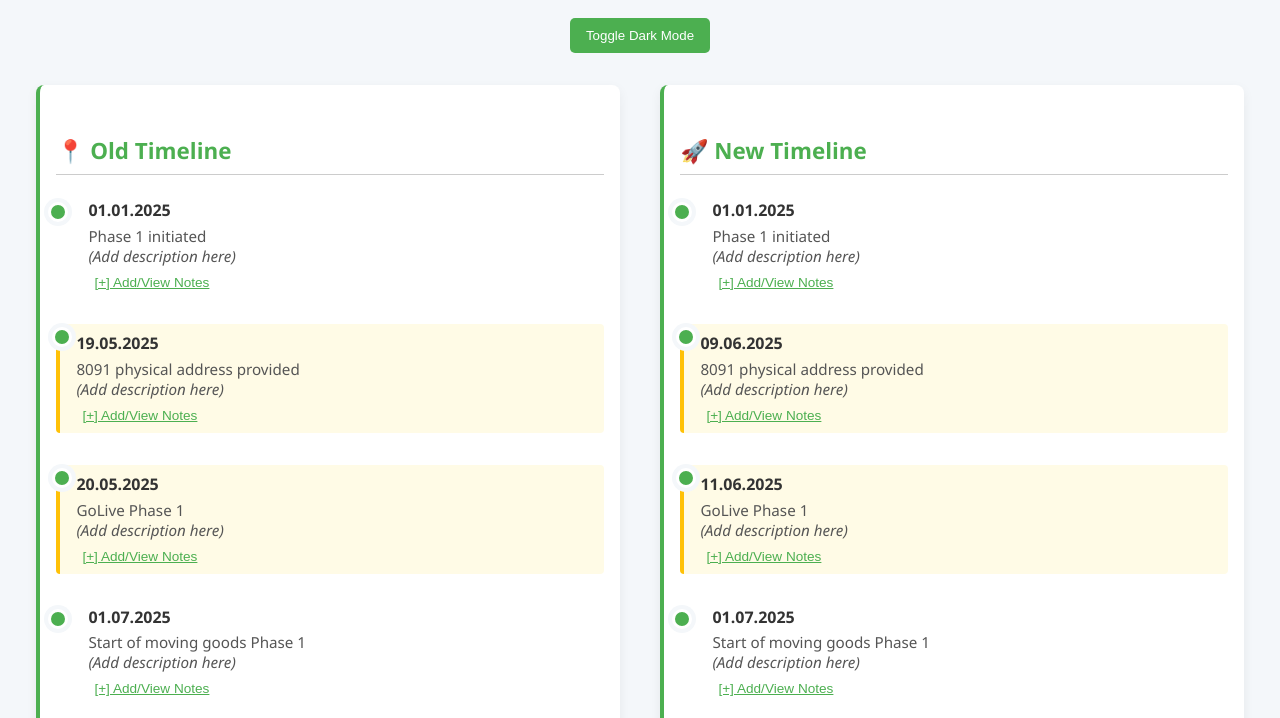
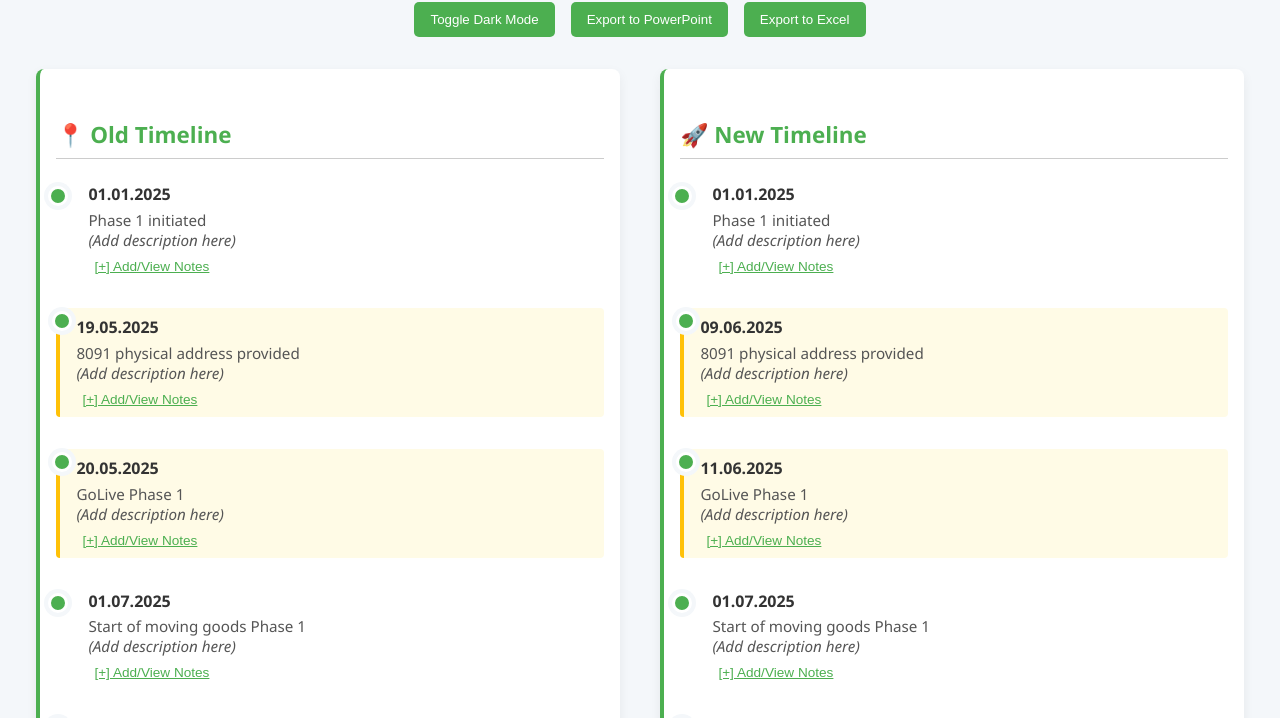
Before and after one commit to DKolacny/timeline-protocol, a plain HTML site: page index.html in a window 1280 px wide. Shown: the part 110-828 px from the top of the page. Drawn offline with Linux system fonts and the light colour scheme.

Commit message:
Update index.html
Added export to PPTX and XLSX

```diff
--- a/index.html
+++ b/index.html
@@ -29,11 +29,12 @@
     }
     h1 {
       text-align: center;
-      margin-bottom: 2rem;
+      margin-bottom: 1rem;
     }
     .toggle {
       display: flex;
       justify-content: center;
+      gap: 1rem;
       margin-bottom: 2rem;
     }
     .toggle button {
@@ -129,6 +130,8 @@
   <h1>📊 Project Timeline Comparison</h1>
   <div class="toggle">
     <button onclick="document.body.classList.toggle('dark')">Toggle Dark Mode</button>
+    <button onclick="exportTo('ppt')">Export to PowerPoint</button>
+    <button onclick="exportTo('excel')">Export to Excel</button>
   </div>
   <div class="container" id="timelineContainer">
     <!-- TIMELINES WILL BE INJECTED BELOW -->
@@ -207,6 +210,25 @@
 
       container.appendChild(timeline);
     });
+
+    function exportTo(format) {
+      let csv = 'Timeline,Date,Milestone,Note\n';
+      Object.entries(timelines).forEach(([title, events]) => {
+        events.forEach((event, index) => {
+          const date = event[0];
+          const label = event[1];
+          const key = `${title}-${index}`;
+          const note = localStorage.getItem(key) || '';
+          csv += `${title},${date},"${label}","${note.replace(/\n/g, ' ')}"\n`;
+        });
+      });
+      const blob = new Blob([csv], { type: 'text/csv;charset=utf-8;' });
+      const url = URL.createObjectURL(blob);
+      const link = document.createElement('a');
+      link.setAttribute('href', url);
+      link.setAttribute('download', format === 'ppt' ? 'timeline_for_powerpoint.csv' : 'timeline_for_excel.csv');
+      link.click();
+    }
   </script>
 </body>
 </html>
```
